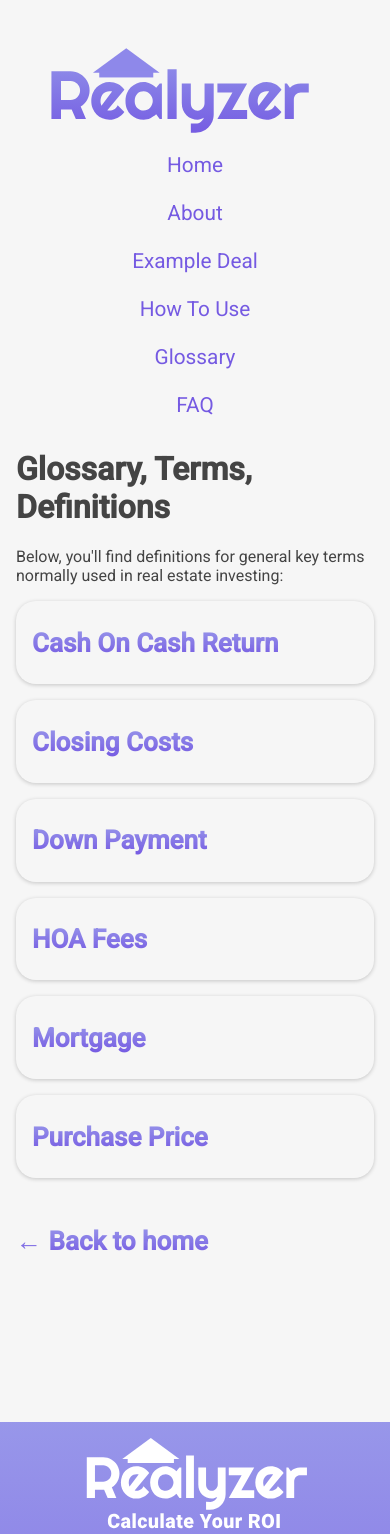
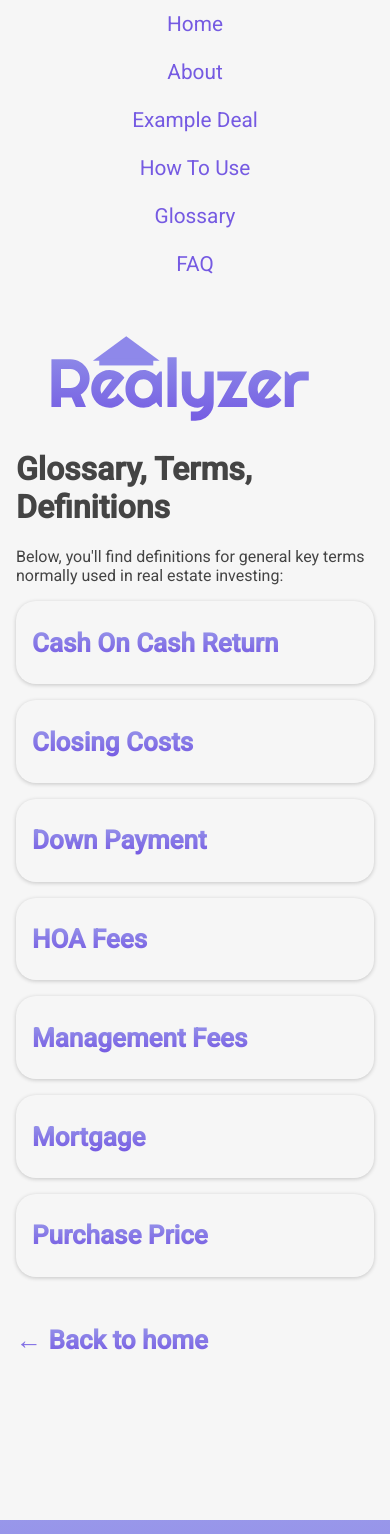
Before and after one commit to stanjdev/realyzer, a Next.js app: page /glossary in a window 390 px wide. Shown: the top 1534 px of the page. Built offline with nearby package versions, Linux system fonts and the light colour scheme.

Commit message:
mobile menu for layout, and management fees added to glossary

```diff
--- a/components/layout.js
+++ b/components/layout.js
@@ -2,6 +2,7 @@ import Head from 'next/head'
 import styles from './layout.module.css'
 import utilStyles from '../styles/utils.module.css'
 import homeStyles from '../styles/Home.module.css'
+import { useEffect } from 'react';
 
 import Link from 'next/link'
 
@@ -9,9 +10,33 @@ const name = 'Realyzer'
 export const siteTitle = 'Realyzer developed by Stan Jeong'
 
 export default function Layout({ children, home }) {
+
+
+  // useEffect(() => {
+  //   let burgerButton = document.querySelector(".burgerButton");
+  //   let navMenu = document.querySelector('.nav');
+
+  //   burgerButton.addEventListener('click', function() {
+  //     navMenu.classList.toggle("navMenuOpened");
+  //     burgerButton.classList.toggle("expanded");
+  //   })
+  // }, [])
+
   return (
     <div>
 
+      {/* <div className={`burgerButton`}>
+        <div className={`burgerButton__bars bar1`}></div>
+      </div> */}
+
+      <nav className={"navMenu"}>
+        <Link href="/">Home</Link>
+        <Link href="/about">About</Link>
+        <Link href="/example-deal">Example Deal</Link>
+        <Link href="/howToUse">How To Use</Link>
+        <Link href="/glossary">Glossary</Link>
+        <Link href="/faq">FAQ</Link>
+      </nav>
       <div className={styles.container}>
         <Head>
           <link rel="icon" href="/house.svg" />
@@ -40,6 +65,7 @@ export default function Layout({ children, home }) {
             </>
           ) : (
             <>
+
               <Link href="/">
                 <a>
                   <div className={styles.main__title}>
@@ -51,14 +77,6 @@ export default function Layout({ children, home }) {
           )}
         </header>
 
-        <nav className={"navMenu"}>
-          <Link href="/">Home</Link>
-          <Link href="/about">About</Link>
-          <Link href="/example-deal">Example Deal</Link>
-          <Link href="/howToUse">How To Use</Link>
-          <Link href="/glossary">Glossary</Link>
-          <Link href="/faq">FAQ</Link>
-        </nav>
 
         <main>{children}</main>
         {!home && (
--- a/pages/glossary.js
+++ b/pages/glossary.js
@@ -74,6 +74,19 @@ export default function Glossary() {
 
       <div className="questionCard">
         <div className="question">
+          <h2>Management Fees</h2>
+        </div>
+        <div className="answer opened">
+          <p>
+            Management Fees are paid monthly to the property management company of your choice. Property management provides you the convenience of day-to-day management of your property, including communication with the tenants, rent collection and processing, coordinating repairs, responding to calls for emergency maintenance, and conducting annual property inspections.
+          </p>
+          <p>Property management companies are especially useful if you are not within close proximity of the property you own. You may want a reliable property management company to manage your property and be there in your stead.</p>
+          <p>Property Management Fees may typically range from 8-12% of the monthly rental income your property generates.</p>
+        </div>
+      </div>
+
+      <div className="questionCard">
+        <div className="question">
           <h2>Mortgage</h2>
         </div>
         <div className="answer opened">
@@ -103,7 +116,7 @@ export default function Glossary() {
       Repairs & Maintenance (Ongoing)
       Vacancy Allowance
       Capital Expenditures (CapEx)
-      Management Fees
+
       All-In Cash (Initial Investment)
       Net Operating Income (NOI, Net Cash Flow)
       */}
--- a/pages/index.js
+++ b/pages/index.js
@@ -74,11 +74,8 @@ export default function Home() {
             {light ? <img src="/light-switch/Moon.svg" type="image/svg+xml" style={{color: "white"}}  /> : <img src="/light-switch/Sun.svg" type="image/svg+xml" />}
           </button>
 
-          {/* <div className={"burgerButton"}>X</div> */}
           <div className={`burgerButton`}>
             <div className={`burgerButton__bars bar1`}></div>
-            {/* <div className={`burgerButton__bars bar2`}></div>
-            <div className={`burgerButton__bars bar3`}></div> */}
           </div>
 
           <nav className={`nav navMenuClosed`}>
--- a/styles/globals.css
+++ b/styles/globals.css
@@ -336,7 +336,8 @@ input:checked + .slider:before {
 
 .navMenu {
   /* border: solid 1px orange; */
-  padding: 2em 0;
+  /* width: 100%; */
+  padding: 1.5em 0;
   display: flex;
   justify-content: space-evenly;
   flex-wrap: wrap;
@@ -439,7 +440,7 @@ input:checked + .slider:before {
 
   .navMenu {
     /* border: solid 1px orange; */
-    padding: 0em 0;
+    padding: 0em;
     height: 18em;
     display: flex;
     justify-content: space-around;
```
